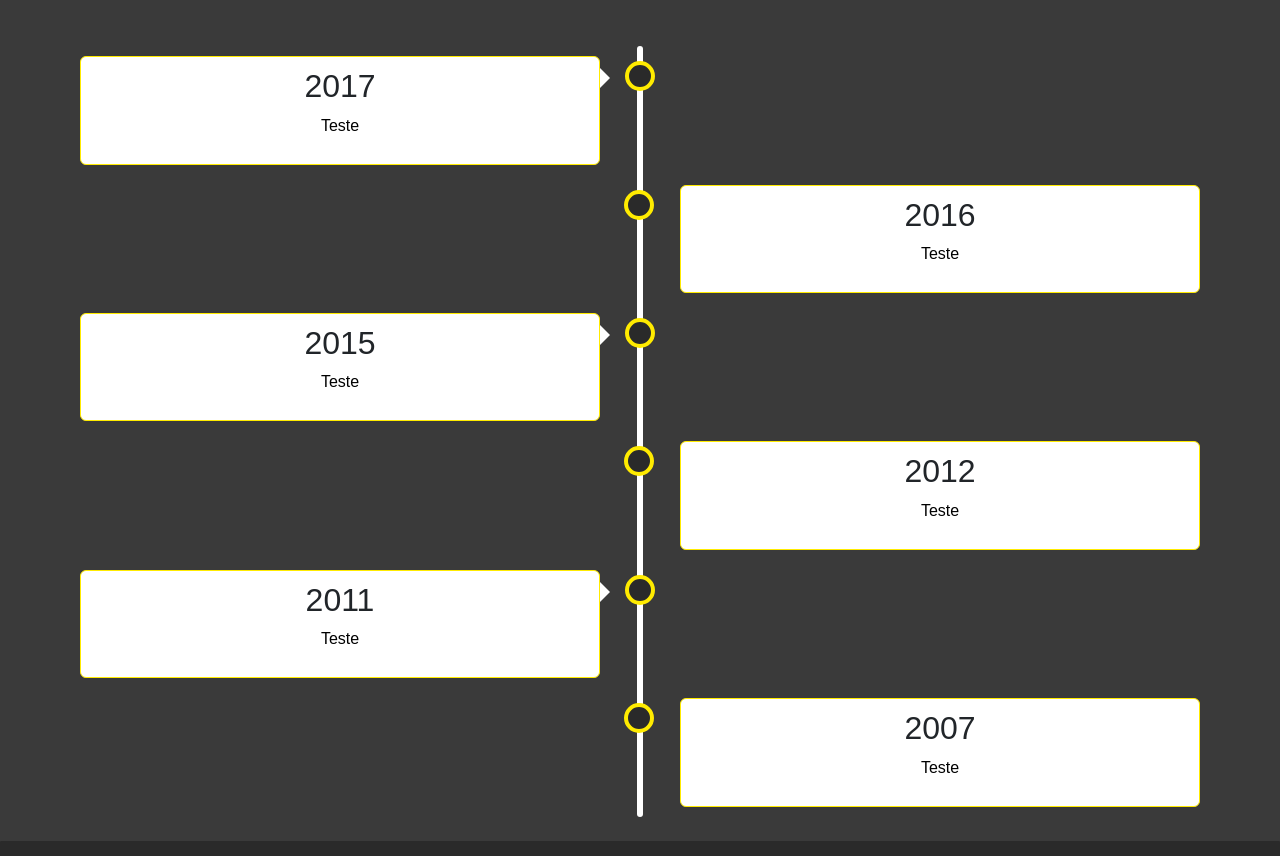
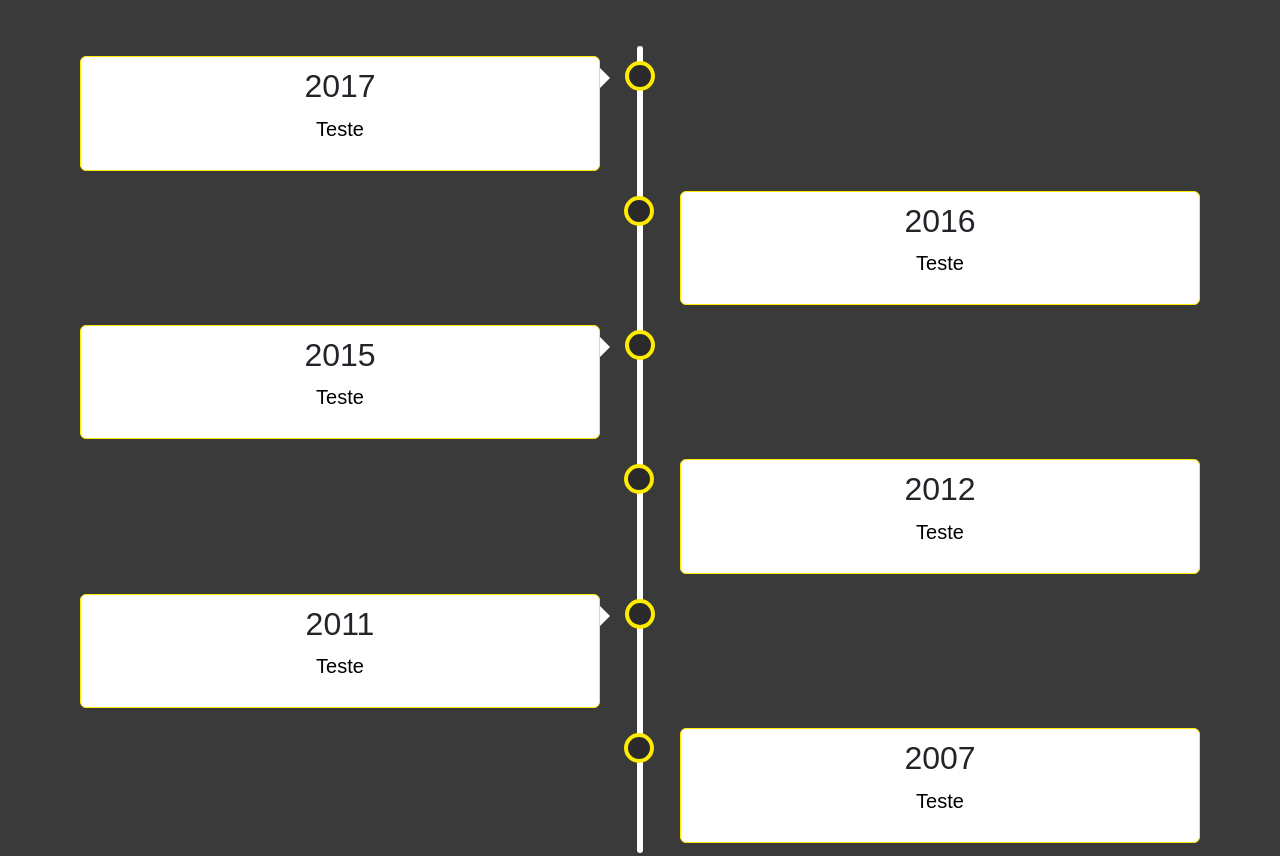
Before and after one commit to GabrielRioo/Site_Portifolio, a plain HTML site: page index.html in a window 1280 px wide. Shown: the part 1410-2266 px from the top of the page. Drawn offline with nearby package versions, Linux system fonts and the light colour scheme.

Commit message:
Adding the color, size and font of tag 'p' in the 'timeline'

```diff
--- a/css/estilo.css
+++ b/css/estilo.css
@@ -93,6 +93,12 @@ div#section2 {
 }
 div#section2 h1{
 	color: white;
+}
+
+div#section2 p {
+	color: black;
+	font-family: Arial, Helvetica, sans-serif;
+	font-size: 15pt;
 }
 
 /* Link do curriculo */
```
